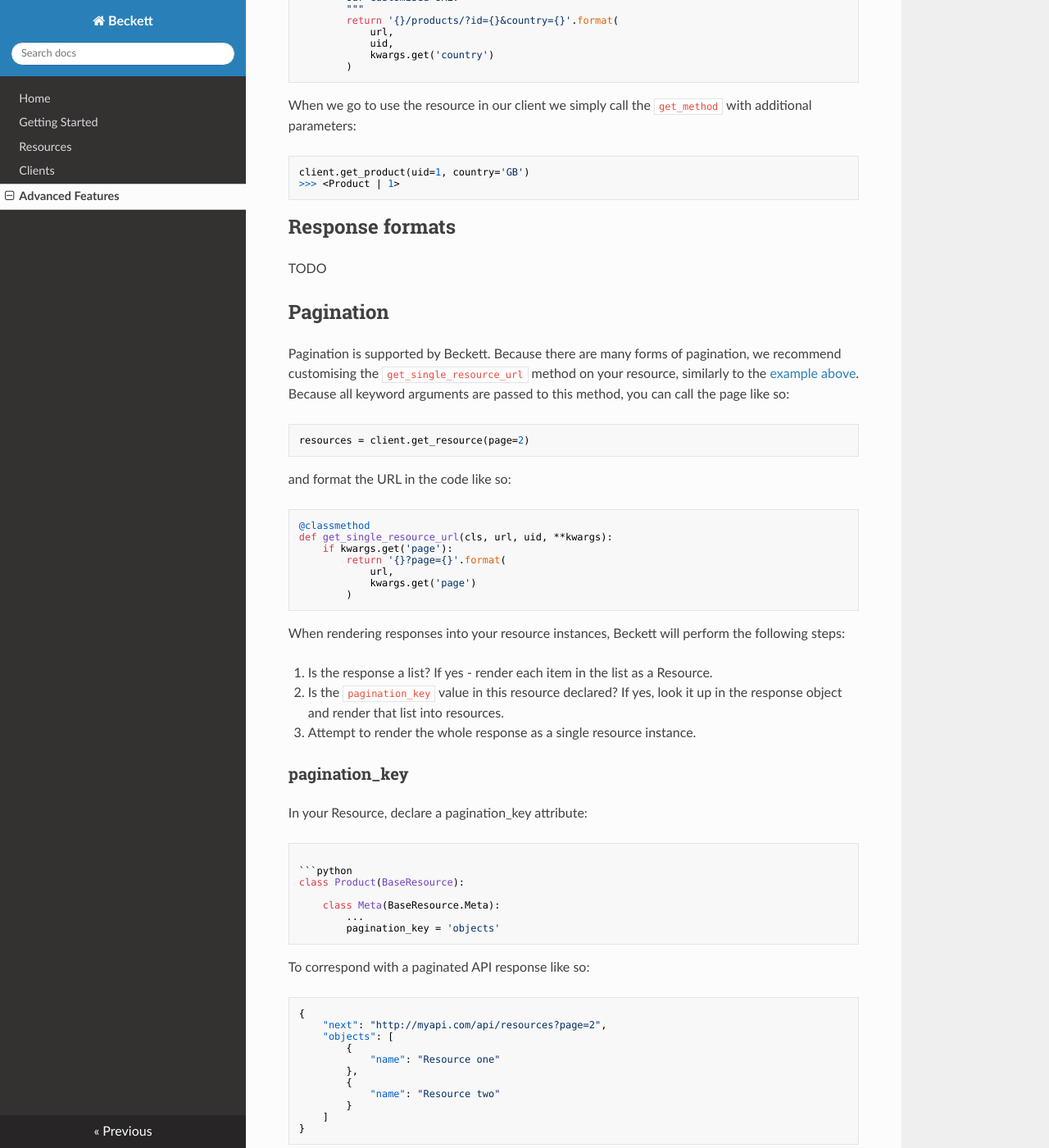
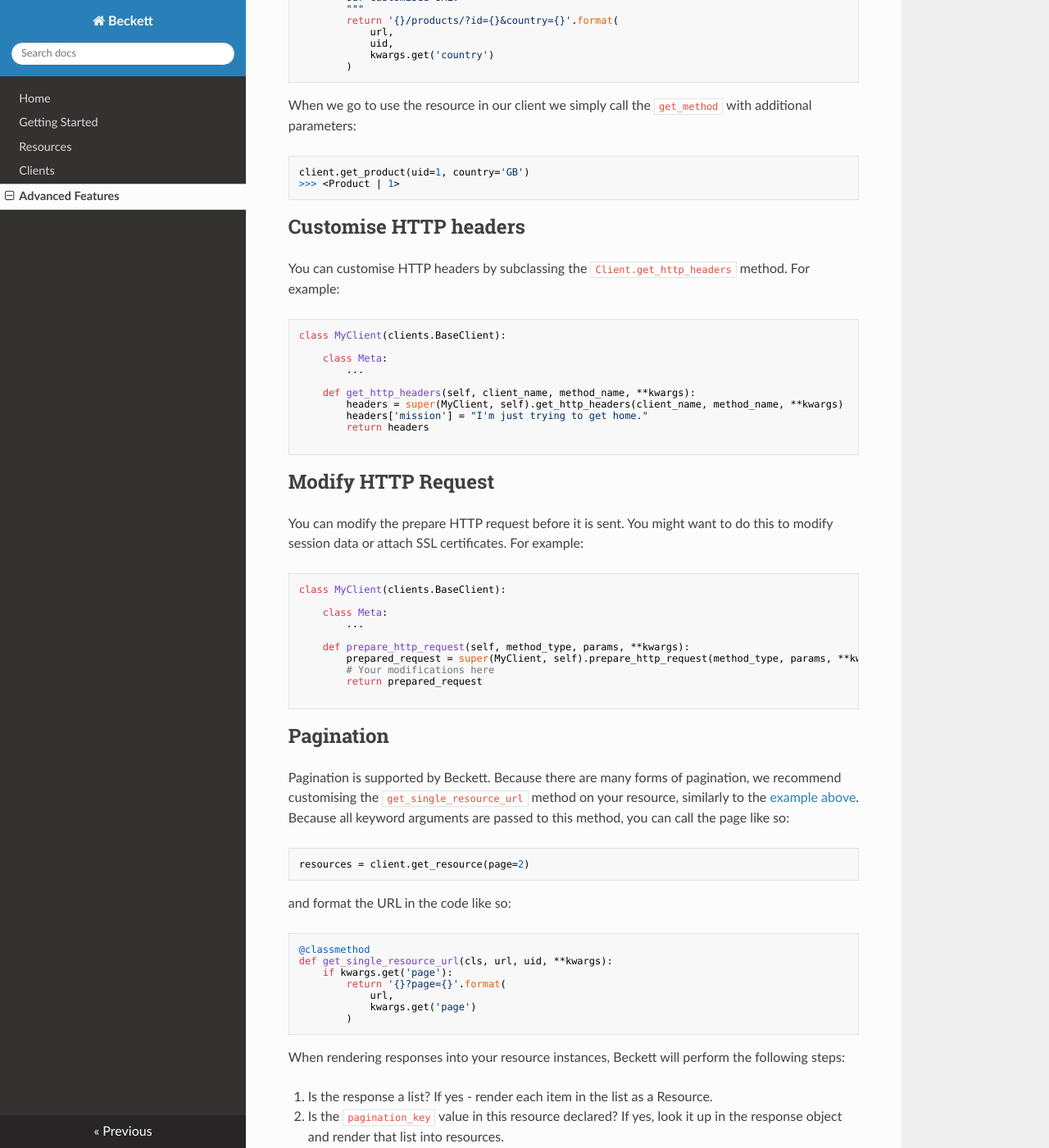
Before and after one commit to sshyran/beckett, an MkDocs documentation site: the page built from docs/advanced.md, in a window 1280 px wide and 1400 px high, scrolled down 711 px. Shown: the whole window at 82% size. Built offline with MkDocs 1.6.1, drawn with Linux system fonts in a browser that asks for light colours; nearby versions of some CDN libraries; old or Windows-style settings are respelled for this version of MkDocs.

Commit message:
docs updates

````diff
--- a/docs/advanced.md
+++ b/docs/advanced.md
@@ -47,9 +47,41 @@ client.get_product(uid=1, country='GB')
 >>> <Product | 1>
 ```
 
-## Response formats
+## Customise HTTP headers
 
-TODO
+You can customise HTTP headers by subclassing the `Client.get_http_headers` method. For example:
+
+```python
+class MyClient(clients.BaseClient):
+
+    class Meta:
+        ...
+
+    def get_http_headers(self, client_name, method_name, **kwargs):
+        headers = super(MyClient, self).get_http_headers(client_name, method_name, **kwargs)
+        headers['mission'] = "I'm just trying to get home."
+        return headers
+
+```
+
+
+## Modify HTTP Request
+
+You can modify the prepare HTTP request before it is sent. You might want to do this to modify
+session data or attach SSL certificates. For example:
+
+```python
+class MyClient(clients.BaseClient):
+
+    class Meta:
+        ...
+
+    def prepare_http_request(self, method_type, params, **kwargs):
+        prepared_request = super(MyClient, self).prepare_http_request(method_type, params, **kwargs)
+        # Your modifications here
+        return prepared_request
+
+```
 
 ## Pagination
 
````
